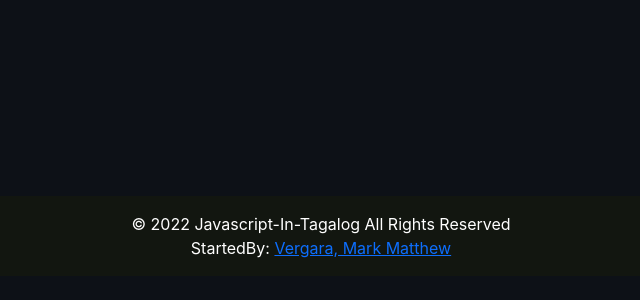
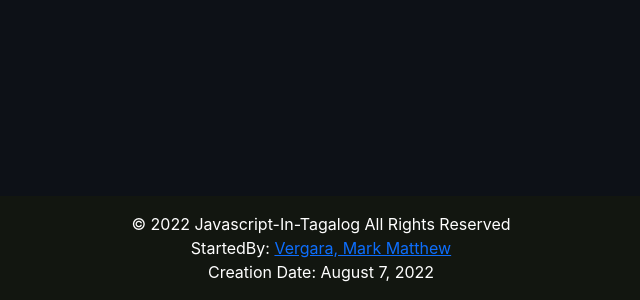
Before and after one commit to mmvergara/Javascript-Methods-In-Tagalog, a React (Create React App) app: page / in a window 1280 px wide. Shown: the part 1034-1334 px from the top of the page, without its empty margins (319-959 px from the left). Before the commit the page ends 1310 px from the top, so only its background shows below. Built offline with nearby package versions, Linux system fonts and the light colour scheme.

Commit message:
updated footer

```diff
--- a/src/components/Footer.tsx
+++ b/src/components/Footer.tsx
@@ -5,6 +5,7 @@ export default function Footer() {
         <footer className="footerContainer">
             <div>© 2022 Javascript-In-Tagalog All Rights Reserved</div>
             <div>StartedBy: <a href="https://github.com/mmvergara">Vergara, Mark Matthew</a></div>
+            <div>Creation Date: August 7, 2022</div>
         </footer>
     );
   }
```
